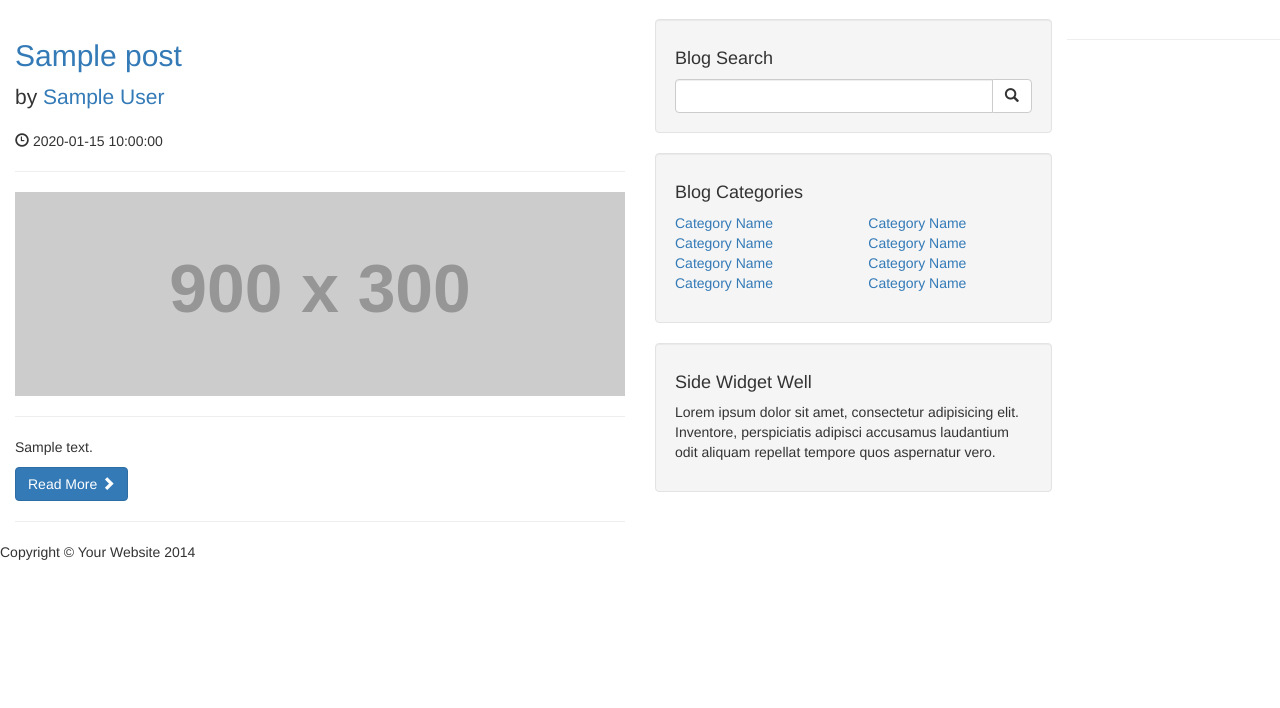
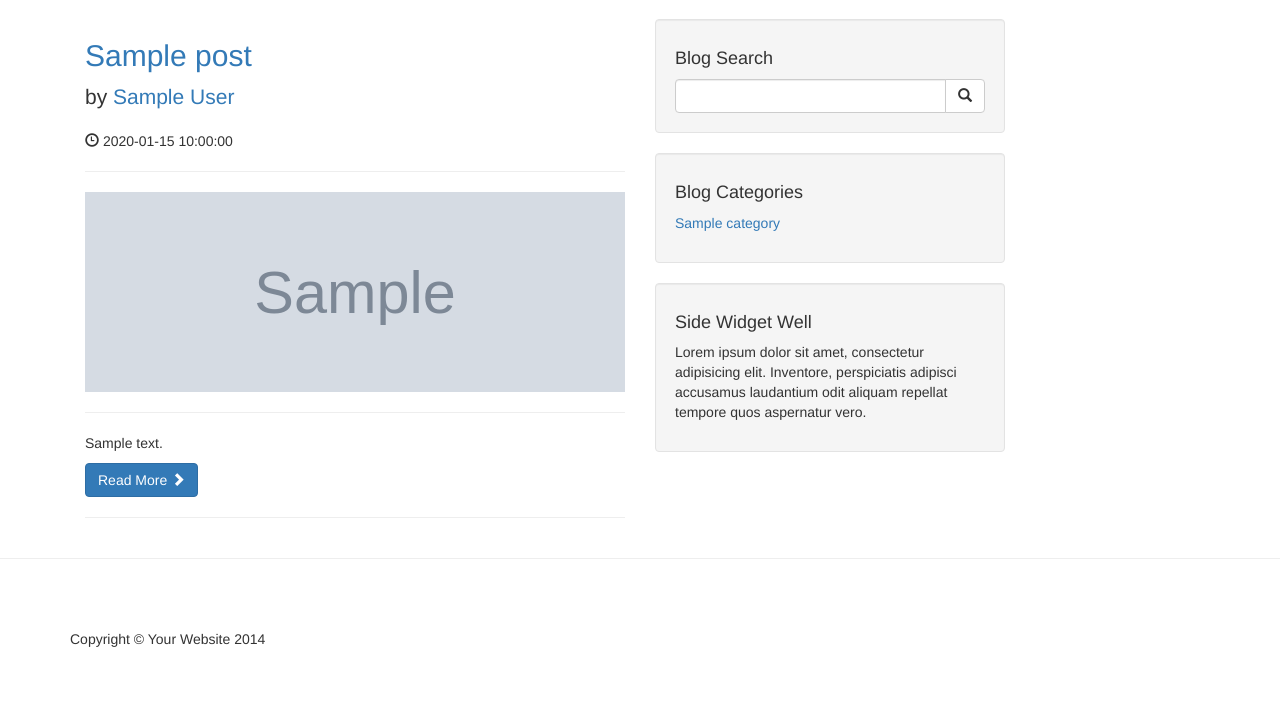
Before and after one commit to artanramanaj/ContentManagmentSystem, a PHP site: page / in a window 1280 px wide. Shown: the part 51-759 px from the top of the page. Run offline with PHP 8.4, Linux system fonts and the light colour scheme; tables that the repository leaves empty or names only in its code hold one stand-in row (values such as "Sample post"); grey boxes marked "Sample" are stand-in pictures; grey boxes labelled with a size stand in for pictures from a placeholder-image service; some libraries are stand-ins or nearby versions.

Commit message:
adding images to the posts

```diff
--- /dev/null
+++ b/css/style.css
@@ -0,0 +1,5 @@
+.postImg {
+    width: 100%;
+    height: 200px;
+    object-fit: cover;
+}
--- a/includes/db.php
+++ b/includes/db.php
@@ -11,16 +11,3 @@
     die("database failed to connect");
 }
 ?>
-
-<!DOCTYPE html>
-<html lang="en">
-<head>
-    <meta charset="UTF-8">
-    <meta name="viewport" content="width=device-width, initial-scale=1.0">
-    <title> db php </title>
-
-</head>
-<body>
-
-</body>
-</html>
--- a/includes/header.php
+++ b/includes/header.php
@@ -16,6 +16,8 @@
 
     <!-- Custom CSS -->
     <link href="css/blog-home.css" rel="stylesheet">
+    <link href="css/style.css" rel="stylesheet">
+
 
     <!-- HTML5 Shim and Respond.js IE8 support of HTML5 elements and media queries -->
     <!-- WARNING: Respond.js doesn't work if you view the page via file:// -->
--- a/includes/sidebar.php
+++ b/includes/sidebar.php
@@ -1,5 +1,11 @@
+<?php
+include "includes/db.php";
+
+$get_categories = "SELECT * FROM categories";
+$response = mysqli_query($connection, $get_categories);
+?>
+
 <div class="col-md-4">
-
     <!-- Blog Search Well -->
     <div class="well">
         <h4>Blog Search</h4>
@@ -20,30 +26,16 @@
         <div class="row">
             <div class="col-lg-6">
                 <ul class="list-unstyled">
-                <li><a href="#">Category Name</a>
-                </li>
-                <li><a href="#">Category Name</a>
-                </li>
-                <li><a href="#">Category Name</a>
-                </li>
-                <li><a href="#">Category Name</a>
-                </li>
+                    <?php
+                    while ($column = mysqli_fetch_assoc($response)) {
+                        $cat_title = $column['cat_title'];
+                        ?>
+                        <li><a href="#"><?php echo $cat_title; ?></a></li>
+                        <?php
+                    }
+                    ?>
                 </ul>
             </div>
-        <!-- /.col-lg-6 -->
-        <div class="col-lg-6">
-            <ul class="list-unstyled">
-                <li><a href="#">Category Name</a>
-                </li>
-                <li><a href="#">Category Name</a>
-                </li>
-                <li><a href="#">Category Name</a>
-                </li>
-                <li><a href="#">Category Name</a>
-                </li>
-            </ul>
-        </div>
-        <!-- /.col-lg-6 -->
         </div>
         <!-- /.row -->
     </div>
--- a/index.php
+++ b/index.php
@@ -15,7 +15,10 @@
 include "includes/navigation.php";
 
 ?>
-<div class="col-lg-6">
+<div class="container">
+
+
+<div class="col-lg-6 ">
 <?php
 while ($post_col = mysqli_fetch_assoc($results_post)) {
     $post_title = $post_col['post_title'];
@@ -35,7 +38,11 @@
     </p>
     <p><span class="glyphicon glyphicon-time"></span> <?php echo $post_date; ?></p>
     <hr>
-    <img class="img-responsive" src="http://placehold.it/900x300" alt="">
+    <img class="img-responsive postImg" src="images/<?php if($post_img != null) {
+            echo  $post_img;
+    }  else {
+            echo "exist.png";
+    } ?>" alt="">
     <hr>
     <p><?php echo $post_desc; ?></p>
     <a class="btn btn-primary" href="#">Read More <span class="glyphicon glyphicon-chevron-right"></span></a>
@@ -46,12 +53,14 @@
 ?>
 </div>
 
-            <?php
-include "includes/sidebar.php";
-?>
+<?php include "includes/sidebar.php"; ?>
         </div>
 
         <hr>
-<?php
+        </div>
+
+ <div class="container">
+ <?php
 include "includes/footer.php";
 ?>
+ </div>
```
Also changed, not shown: images/PHP.png (added), images/exist.png (added), images/javascript.jpg (added), images/tailwindcss.jpg (added). Lines whose indentation alone changed are shown as unchanged.
